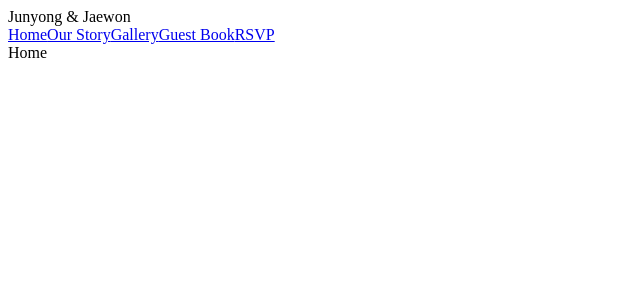
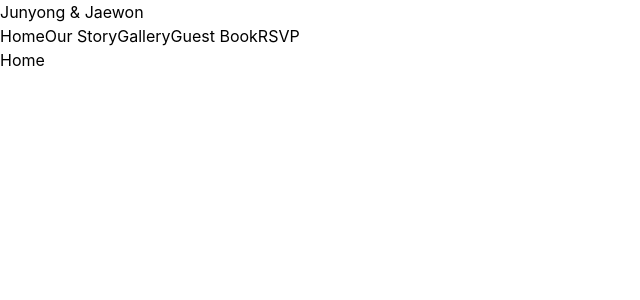
Before and after one commit to JoyJaewon/wedding-site, a React (Create React App) app: page / in a window 1280 px wide. Shown: the top 300 px of the page, without its empty margins (0-640 px from the left). Built offline with nearby package versions, Linux system fonts and the light colour scheme.

Commit message:
feat: firebase, tailwind config

```diff
--- /dev/null
+++ b/src/api/firebase.js
@@ -0,0 +1,31 @@
+import { initializeApp } from "firebase/app";
+import { v4 as uuid } from "uuid";
+import { getDatabase, ref, set, get } from "firebase/database";
+
+const firebaseConfig = {
+  apiKey: process.env.REACT_APP_FIREBASE_API_KEY,
+  authDomain: process.env.REACT_APP_FIREBASE_AUTH_DOMAIN,
+  databaseURL: process.env.REACT_APP_FIREBASE_DB_URL,
+  projectId: process.env.REACT_APP_FIREBASE_PROJECT_ID,
+};
+
+const app = initializeApp(firebaseConfig);
+const database = getDatabase(app);
+
+export async function addNewImage(image, title) {
+  const id = uuid();
+  return set(ref(database, `gallery/${id}`), {
+    image,
+    title,
+    id,
+  });
+}
+
+export async function getImages() {
+  return get(ref(database, "gallery")).then((snapshot) => {
+    if (snapshot.exists()) {
+      return Object.values(snapshot.val());
+    }
+    return [];
+  });
+}
--- /dev/null
+++ b/src/api/uploader.js
@@ -0,0 +1,11 @@
+export async function uploadImage(file) {
+  const data = new FormData();
+  data.append("file", file);
+  data.append("upload_preset", process.env.REACT_APP_CLOUDINARY_PRESET);
+  return fetch(process.env.REACT_APP_CLOUDINARY_URL, {
+    method: "POST",
+    body: data,
+  })
+    .then((res) => res.json())
+    .then((data) => data.url);
+}
--- a/src/index.css
+++ b/src/index.css
@@ -1,13 +1,22 @@
+@tailwind base;
+@tailwind components;
+@tailwind utilities;
+
 body {
   margin: 0;
-  font-family: -apple-system, BlinkMacSystemFont, 'Segoe UI', 'Roboto', 'Oxygen',
-    'Ubuntu', 'Cantarell', 'Fira Sans', 'Droid Sans', 'Helvetica Neue',
+  font-family: -apple-system, BlinkMacSystemFont, "Segoe UI", "Roboto", "Oxygen",
+    "Ubuntu", "Cantarell", "Fira Sans", "Droid Sans", "Helvetica Neue",
     sans-serif;
   -webkit-font-smoothing: antialiased;
   -moz-osx-font-smoothing: grayscale;
+  @apply flex flex-col items-center;
+}
+
+#root {
+  @apply w-full max-w-screen-2xl;
 }
 
 code {
-  font-family: source-code-pro, Menlo, Monaco, Consolas, 'Courier New',
+  font-family: source-code-pro, Menlo, Monaco, Consolas, "Courier New",
     monospace;
 }
--- a/src/index.js
+++ b/src/index.js
@@ -1,6 +1,7 @@
 import React from "react";
 import ReactDOM from "react-dom/client";
 import { QueryClient, QueryClientProvider } from "@tanstack/react-query";
+import "./index.css";
 import App from "./App";
 
 const queryClient = new QueryClient();
--- /dev/null
+++ b/tailwind.config.js
@@ -0,0 +1,15 @@
+/** @type {import('tailwindcss').Config} */
+module.exports = {
+  content: ["./src/**/*.{js,jsx}"],
+  theme: {
+    extend: {
+      colors: {
+        brand: "#F96162",
+      },
+      backgroundImage: {
+        banner: `url("../public/images/banner.jpg")`,
+      },
+    },
+  },
+  plugins: [],
+};
```
Also changed, not shown: package.json (+7 -0 lines), 2 other files (tests, documents, lock files or other folders).
